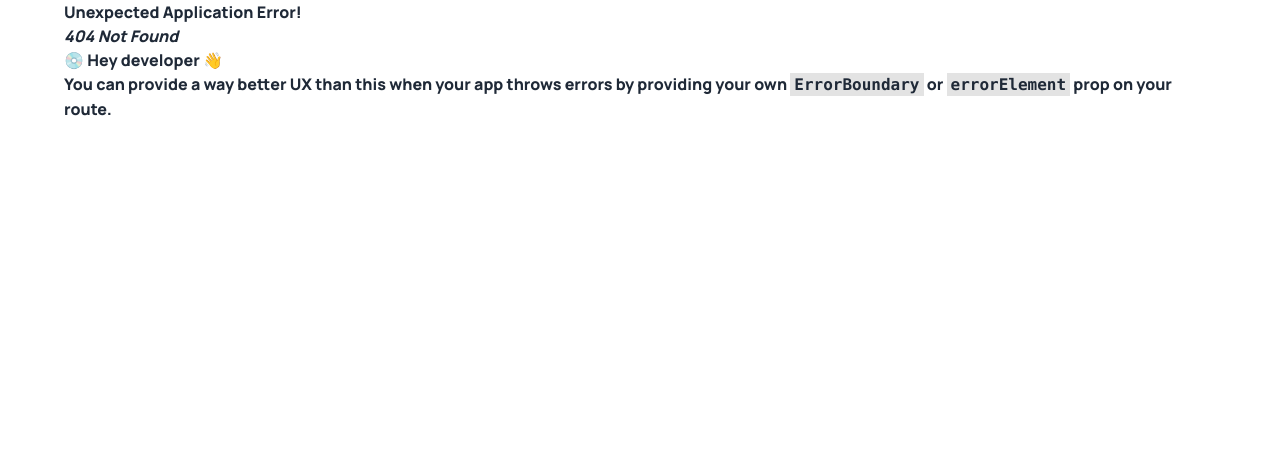
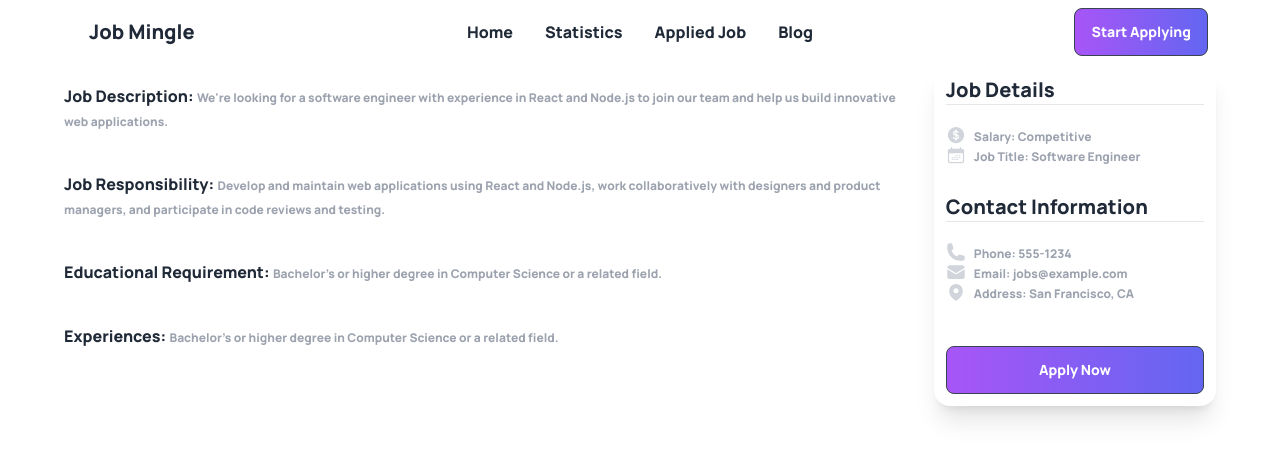
Before and after one commit to sm-alamin/job-mingle, a React (Vite) app: page /jobDetails/1 in a window 1280 px wide. Before the commit this address had no page. Shown: the top 460 px of the page. Built offline with nearby package versions, Linux system fonts and the light colour scheme.

Commit message:
job details component is added

```diff
--- /dev/null
+++ b/src/components/JobPostingDetails/JobPostingDetails.jsx
@@ -0,0 +1,90 @@
+import { useEffect, useState } from "react";
+import { useParams } from "react-router-dom";
+import {
+  CurrencyDollarIcon,
+  CalendarDaysIcon,
+  PhoneIcon,
+  EnvelopeIcon,
+  MapPinIcon
+} from "@heroicons/react/24/solid";
+
+const JobPostingDetails = () => {
+  const { id } = useParams();
+  const [jobPosting, setJobPosting] = useState(null);
+
+  useEffect(() => {
+    fetch("/job_posting.json")
+      .then((response) => response.json())
+      .then((data) => {
+        const jobPosting = data.find((posting) => posting.id === id);
+        setJobPosting(jobPosting);
+      });
+  }, [id]);
+
+  if (!jobPosting) {
+    return <div>Loading...</div>;
+  }
+
+  return (
+    <div className="flex flex-col gap-8 lg:flex-row">
+      <div>
+        <h2 className="py-5">Job Description: <span className="text-gray-400 text-xs">{jobPosting.job_description}</span></h2>
+        <p className="py-5">Job Responsibility: <span className="text-gray-400 text-xs">{jobPosting.job_responsibility}</span></p>
+        <p className="py-5">Educational Requirement: <span className="text-gray-400 text-xs">{jobPosting.educational_requirements}</span></p>
+        <p className="py-5">Experiences: <span className="text-gray-400 text-xs">{jobPosting.educational_requirements}</span> </p>
+      </div>
+      <div className="card w-96 bg-base-100 shadow-xl">
+        <div className="card-body p-3">
+          <div>
+            <h2 className="card-title">Job Details</h2>
+            <hr />
+           <div className="py-5">
+           <div className="flex gap-2">
+              <CurrencyDollarIcon className="h-5 w-5 text-gray-300" />
+              <p className="text-gray-400 text-xs pt-1">
+                Salary: {jobPosting.salary}
+              </p>
+            </div>
+            <div className="flex gap-2">
+              <CalendarDaysIcon className="h-5 w-5 text-gray-300" />
+              <p className="text-gray-400 text-xs pt-1">
+                Job Title: {jobPosting.job_title}
+              </p>
+            </div>
+           </div>
+          </div>
+          <div>
+            <h2 className="card-title">Contact Information</h2>
+            <hr />
+         <div className="py-5">
+         <div className="flex gap-2">
+              <PhoneIcon className="h-5 w-5 text-gray-300" />
+              <p className="text-gray-400 text-xs pt-1">
+                Phone: {jobPosting.contact_information.phone}
+              </p>
+            </div>
+            <div className="flex gap-2">
+              <EnvelopeIcon className="h-5 w-5 text-gray-300" />
+              <p className="text-gray-400 text-xs pt-1">
+                Email: {jobPosting.contact_information.email}
+              </p>
+            </div>
+            <div className="flex gap-2">
+              <MapPinIcon className="h-5 w-5 text-gray-300" />
+              <p className="text-gray-400 text-xs pt-1">
+                Address: {jobPosting.location}
+              </p>
+            </div>
+         </div>
+          </div>
+
+          <div className="card-actions justify-end">
+            <button className="btn w-full capitalize font-extrabold  bg-gradient-to-r from-purple-500 to-indigo-500 mx-auto mt-4">Apply Now</button>
+          </div>
+        </div>
+      </div>
+    </div>
+  );
+};
+
+export default JobPostingDetails;
--- a/src/components/SingleJobPosting/SingleJobPosting.jsx
+++ b/src/components/SingleJobPosting/SingleJobPosting.jsx
@@ -1,8 +1,10 @@
 import React from "react";
 import { MapPinIcon, CurrencyDollarIcon } from '@heroicons/react/24/solid'
+import { Link, useNavigate } from "react-router-dom";
 
 const SingleJobPosting = ({ posting }) => {
     const {id, company_logo,job_title, company_name,remote_or_onsite,fulltime_or_parttime,location,salary} = posting;
+    const navigate = useNavigate();
   return (
     <div className="border bg-slate-100 p-5 rounded-md">
       <img className="h-14" src={company_logo} alt="" />
@@ -22,7 +24,7 @@ const SingleJobPosting = ({ posting }) => {
         <p className="text-gray-400 text-xs pt-1">Salary: {salary}</p>
       </div>
       </div>
-      <button className="btn capitalize font-extrabold  bg-gradient-to-r from-purple-500 to-indigo-500 mx-auto mt-4">View Details</button>
+      <button onClick={()=>navigate(`jobDetails/${id}`)} className="btn capitalize font-extrabold  bg-gradient-to-r from-purple-500 to-indigo-500 mx-auto mt-4">View Details</button>
     </div>
   );
 };
```
Also changed, not shown: src/main.jsx (+7 -0 lines).
